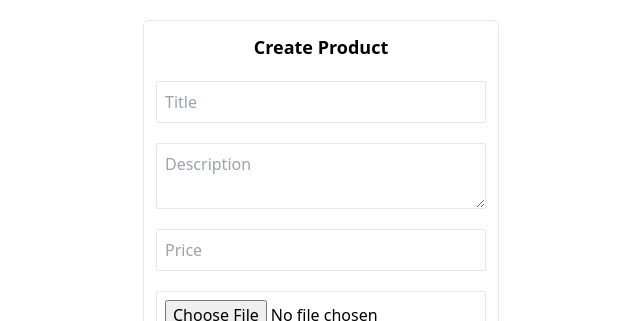
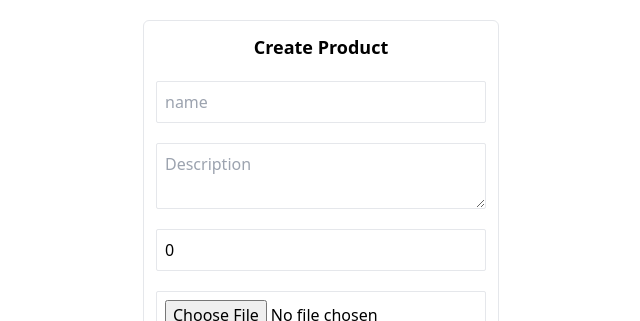
Before and after one commit to kksharma2101/CODSOFT, a Next.js app in the folder client/: page /dashboard in a window 1280 px wide. Shown: the top 321 px of the page, without its empty margins (319-959 px from the left). Built offline with nearby package versions, Linux system fonts and the light colour scheme.

Commit message:
fix upload image

```diff
--- a/client/src/components/CreateProduct.jsx
+++ b/client/src/components/CreateProduct.jsx
@@ -4,10 +4,10 @@ import axios from "axios";
 import React, { useState } from "react";
 
 const CreateProduct = () => {
-  const [title, setTitle] = useState("");
+  const [name, setName] = useState("");
   const [description, setDescription] = useState("");
-  const [image, setImage] = useState(null);
-  const [price, setPrice] = useState();
+  const [image, setImage] = useState();
+  const [price, setPrice] = useState(Number);
 
   // Handle file selection
   const handleFileChange = (e) => {
@@ -18,20 +18,26 @@ const CreateProduct = () => {
   const handleSubmit = async (e) => {
     e.preventDefault();
     const formData = new FormData();
-    formData.append("title", title);
+    formData.append("name", name);
     formData.append("description", description);
     formData.append("price", price);
     formData.append("image", image);
 
     try {
       const res = await axios.post(
-        `${process.env.NEXT_PUBLIC_API_URL}/product/create-product`,
+        `${process.env.NEXT_PUBLIC_API_URL}product/create-product`,
         formData,
         {
           headers: { "Content-Type": "multipart/form-data" },
         }
       );
-      console.log(res);
+      if (res.data.success) {
+        console.log(res);
+        setDescription("");
+        setName("");
+        setPrice(0);
+        setImage(null);
+      }
     } catch (error) {
       console.error("Error uploading:", error);
     }
@@ -41,12 +47,14 @@ const CreateProduct = () => {
     <div className="flex justify-center items-center mt-5">
       <form onSubmit={handleSubmit} encType="multipart/form-data">
         <div className="flex justify-center rounded-md flex-col p-3 border gap-5">
-      <h1 className="text-center text-black text-lg font-bold">Create Product</h1>
+          <h1 className="text-center text-black text-lg font-bold">
+            Create Product
+          </h1>
           <input
             type="text"
-            placeholder="Title"
-            value={title}
-            onChange={(e) => setTitle(e.target.value)}
+            placeholder="name"
+            value={name}
+            onChange={(e) => setName(e.target.value)}
             required
             className="border p-2 rounded-sm"
           />
@@ -72,7 +80,12 @@ const CreateProduct = () => {
             required
             className="border p-2 rounded-sm"
           />
-          <button type="submit" className="py-1 font-bold bg-blue-500 text-white rounded-lg" >Upload</button>
+          <button
+            type="submit"
+            className="py-1 font-bold bg-blue-500 text-white rounded-lg"
+          >
+            Upload
+          </button>
         </div>
       </form>
     </div>
```
Also changed, not shown: 1 other file (tests, documents, lock files or other folders).
